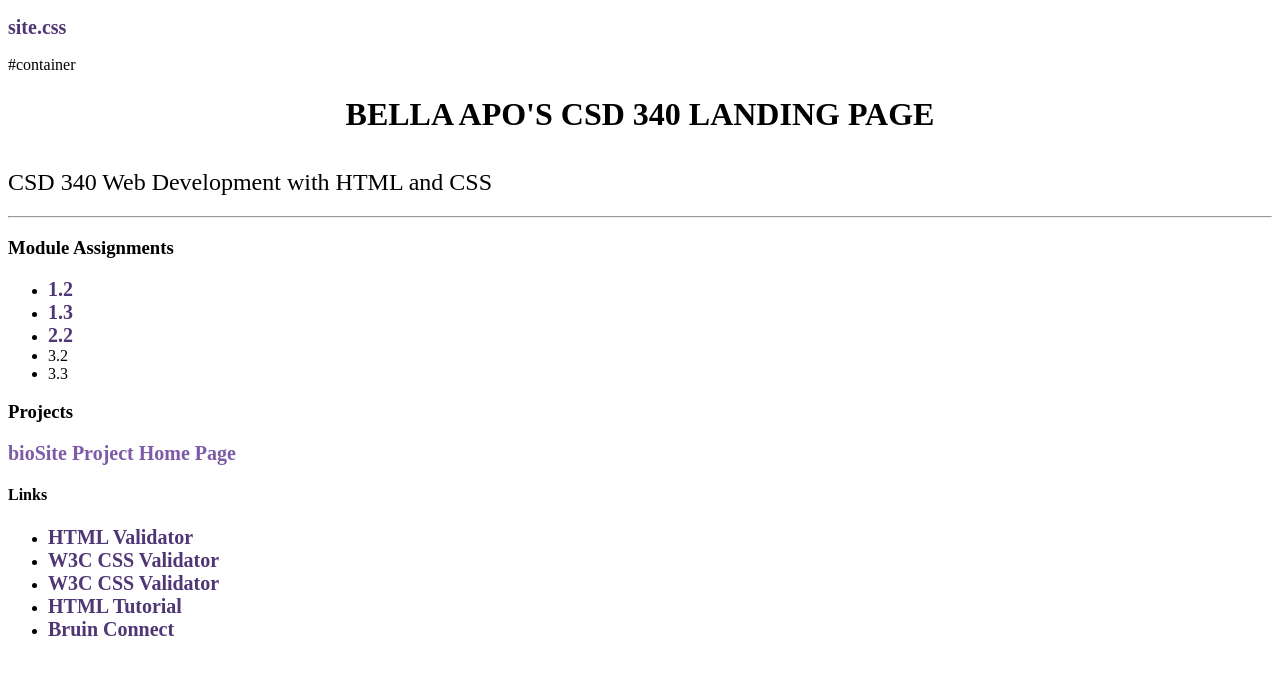
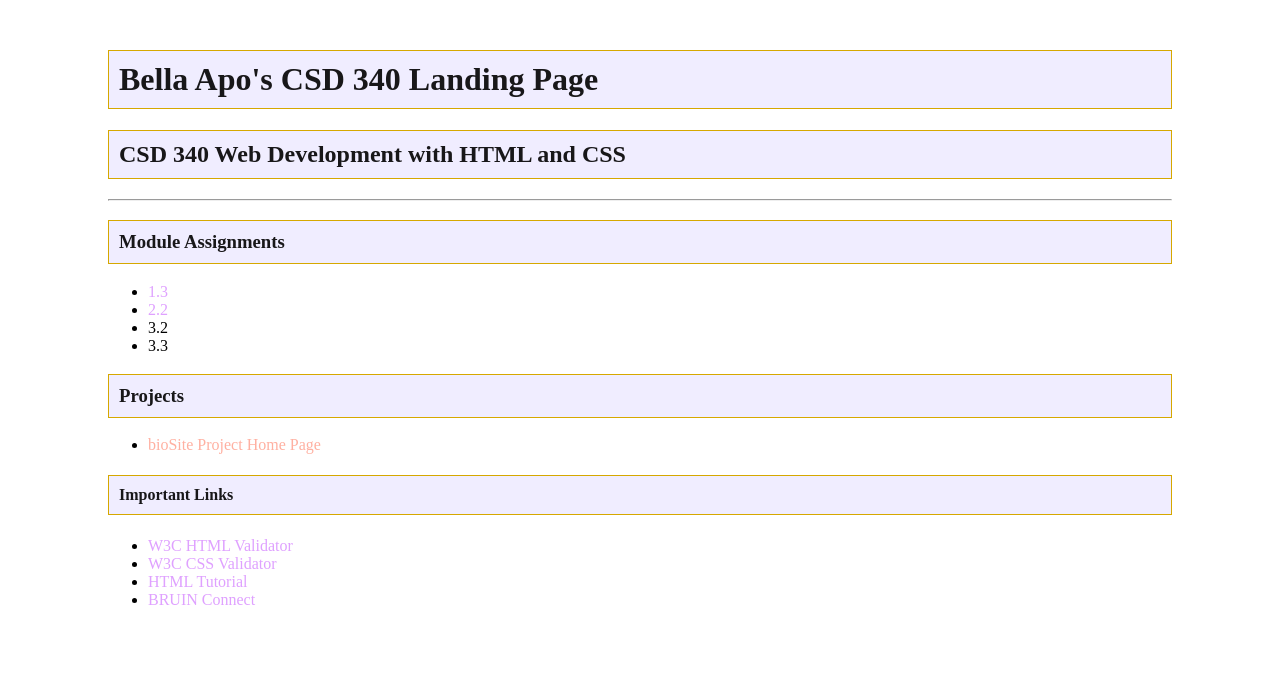
Before and after one commit to bellaapo/csd-340, a plain HTML site: page index.html in a window 1280 px wide. Drawn offline with Linux system fonts and the light colour scheme; files that its build step writes are made by us from their sources; a web font is replaced by a local one.

Commit message:
Update index.html

```diff
--- a/index.html
+++ b/index.html
@@ -7,47 +7,33 @@
 <!DOCTYPE html>
 <html lang="en">
 <head>
-    <title> Bella Apo CSD 340 Landing Page</title>
-    <p><a href="https://github.com/bellaapo/csd-340/blob/main/site.css">site.css</a> </p>
-    <link rel="stylesheet" href="apo_mod2_2.css">
+    <meta charset="UTF-8">
+    <title>Bella Apo CSD 340 Landing Page</title>
+    <link rel="stylesheet" href="site.css">
 </head>
 <body>
-  #container
 <div id="container">
-</div>
-<h1>
-Bella Apo's CSD 340 Landing Page
-</h1>
-
-<h2>
-CSD 340 Web Development with HTML and CSS
-</h2>
-
+    <h1>Bella Apo's CSD 340 Landing Page</h1>
+    <h2>CSD 340 Web Development with HTML and CSS</h2>
     <hr>
-
     <h3>Module Assignments</h3>
-
     <ul>
-  <li><a href="https://github.com/bellaapo/csd-340/blob/main/module-1/apo-assignment-1.2.pdf">1.2</a></li>
-  <li><a href="https://github.com/bellaapo/csd-340/blob/main/module-1/apo-assignment1.3.pdf">1.3</a></li>
-  <li><a href="https://github.com/bellaapo/csd-340/blob/main/module-2/apo_mod2_2.html">2.2</a></li>
+        <li><a href="module-1/apo-assignment1.3.pdf">1.3</a></li>
+        <li><a href="module-2/apo_mod2_2.html">2.2</a></li>
         <li>3.2</li>
         <li>3.3</li>
     </ul>
-
-
     <h3>Projects</h3>
-  <a href="">bioSite Project Home Page</a>
-
-<h4>Links</h4>
     <ul>
-  <li><a href="https://validator.w3.org/">HTML Validator</a></li>
-  <li><a href="https://jigsaw.w3.org/css-validator/">W3C CSS Validator</a></li>
+        <li><a href="">bioSite Project Home Page</a></li>
+    </ul>
+    <h4>Important Links</h4>
+    <ul>
+        <li><a href="https://validator.w3.org/">W3C HTML Validator</a></li>
         <li><a href="https://jigsaw.w3.org/css-validator/">W3C CSS Validator</a></li>
         <li><a href="https://www.w3schools.com/html/">HTML Tutorial</a></li>
-  <li><a href="https://bruinconnect.bellevue.edu/">Bruin Connect</a></li>
+        <li><a href="https://bruinconnect.bellevue.edu/">BRUIN Connect</a></li>
     </ul>
-
-
+</div>
 </body>
 </html>
```
Lines whose indentation alone changed are shown as unchanged.
